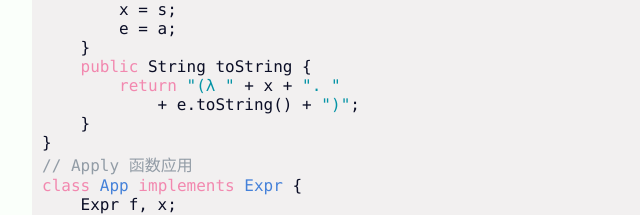
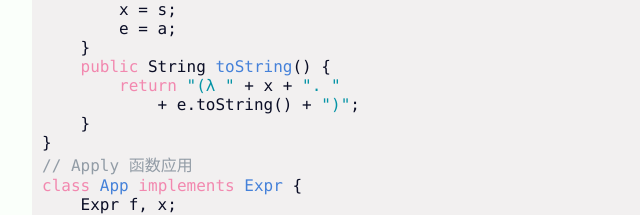
Before and after one commit to niltok/magic-in-ten-mins, a plain HTML site: page html/Lambda.html in a window 1280 px wide. Shown: the part 1801-2016 px from the top of the page, 283-923 px from the left. Drawn offline with Linux system fonts and the light colour scheme.

Commit message:
fix(Lambda)

```diff
--- a/html/Lambda.html
+++ b/html/Lambda.html
@@ -60,7 +60,7 @@ a { color: #02AEF1; text-decoration: none; }
         x = s;
         e = a;
     }
-    <span class="hljs-keyword">public</span> String toString {
+    <span class="hljs-function"><span class="hljs-keyword">public</span> String <span class="hljs-title">toString</span><span class="hljs-params">()</span> </span>{
         <span class="hljs-keyword">return</span> <span class="hljs-string">&quot;(λ &quot;</span> + x + <span class="hljs-string">&quot;. &quot;</span>
             + e.toString() + <span class="hljs-string">&quot;)&quot;</span>;
     }
```
